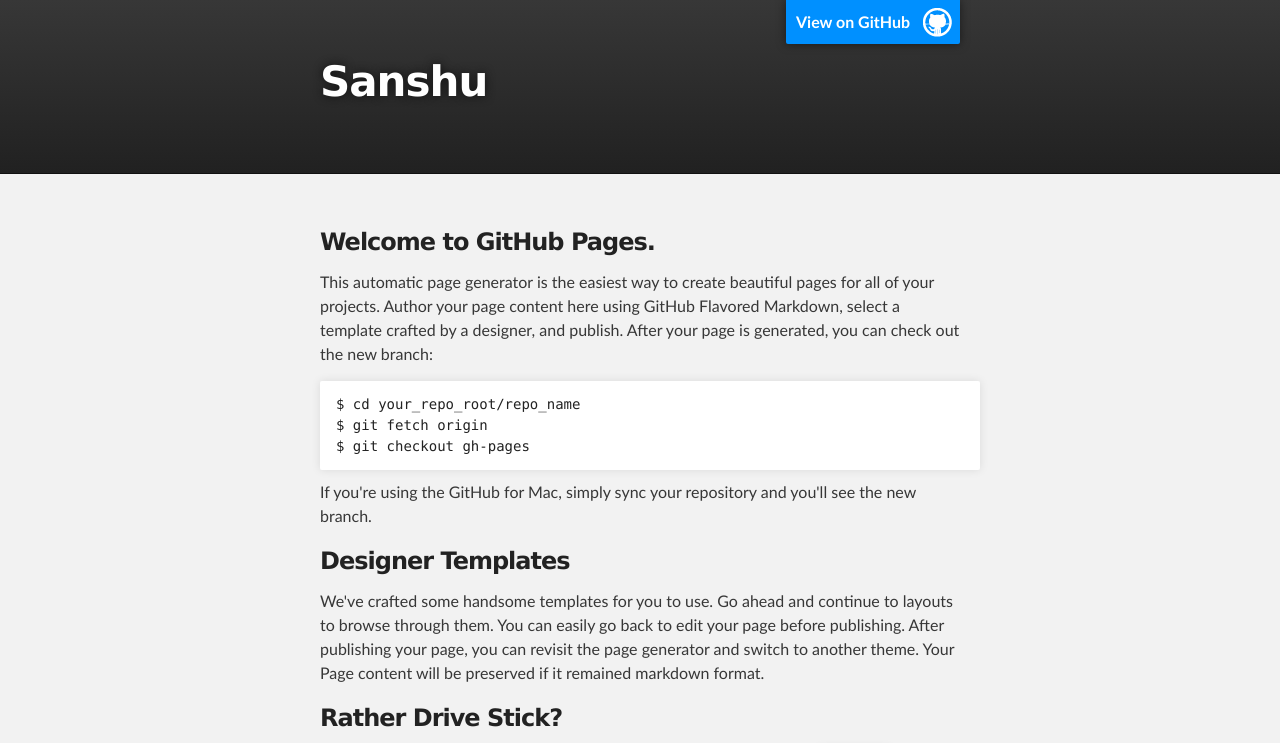
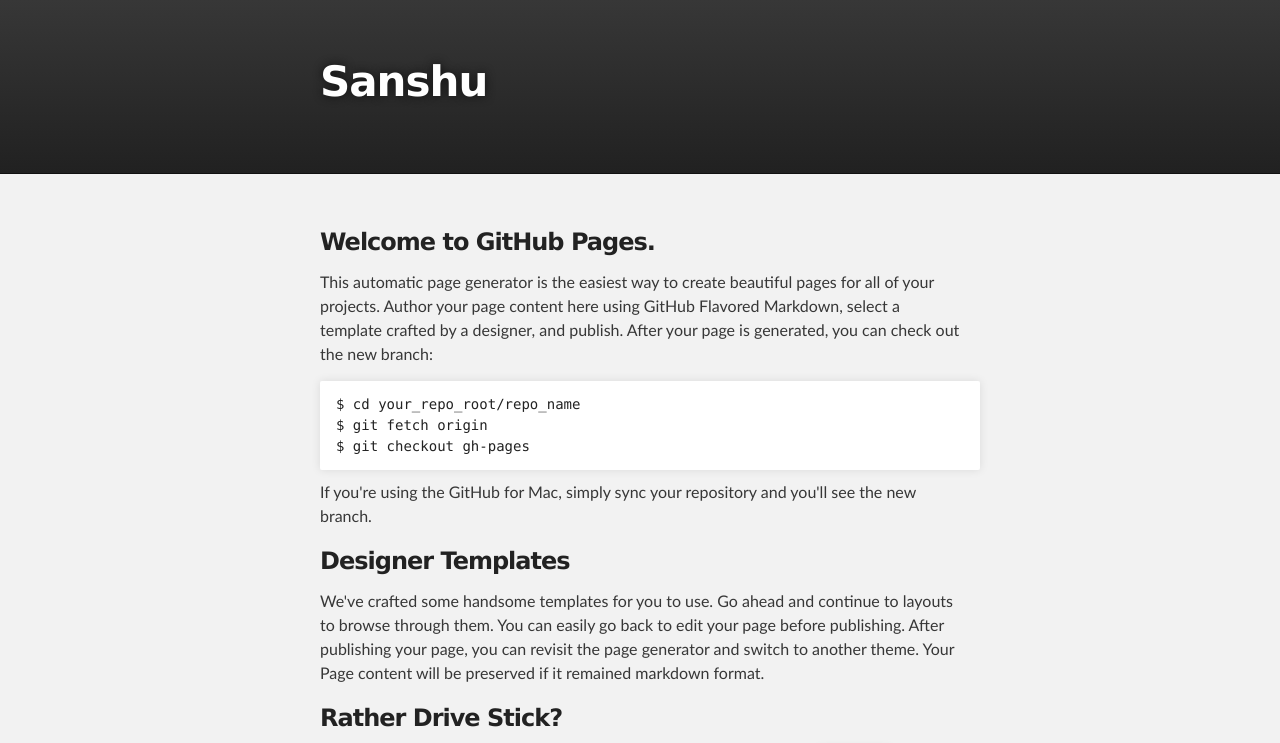
Before and after one commit to sanshu/sanshu.github.io, a plain HTML site: page index.html in a window 1280 px wide. Shown: the top 743 px of the page. Drawn offline with Linux system fonts and the light colour scheme.

Commit message:
Before switching to gh-pages

```diff
--- a/index.html
+++ b/index.html
@@ -16,7 +16,6 @@
     <!-- HEADER -->
     <div id="header_wrap" class="outer">
         <header class="inner">
-          <a id="forkme_banner" href="https://github.com/sanshu">View on GitHub</a>
 
           <h1 id="project_title">Sanshu</h1>
           <h2 id="project_tagline"></h2>
```
